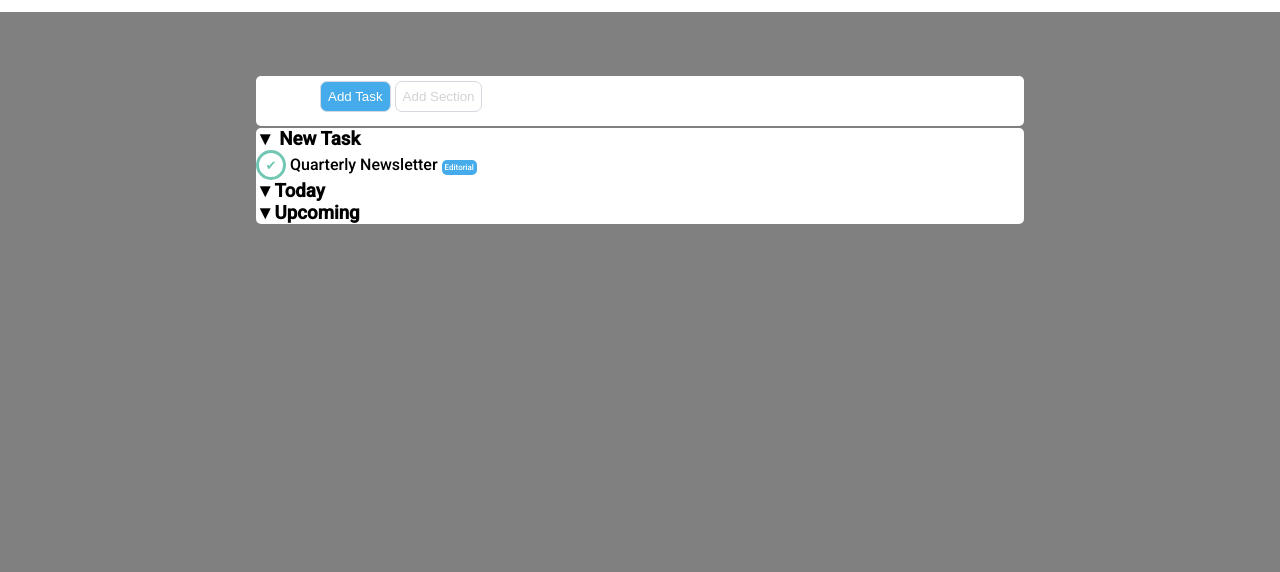
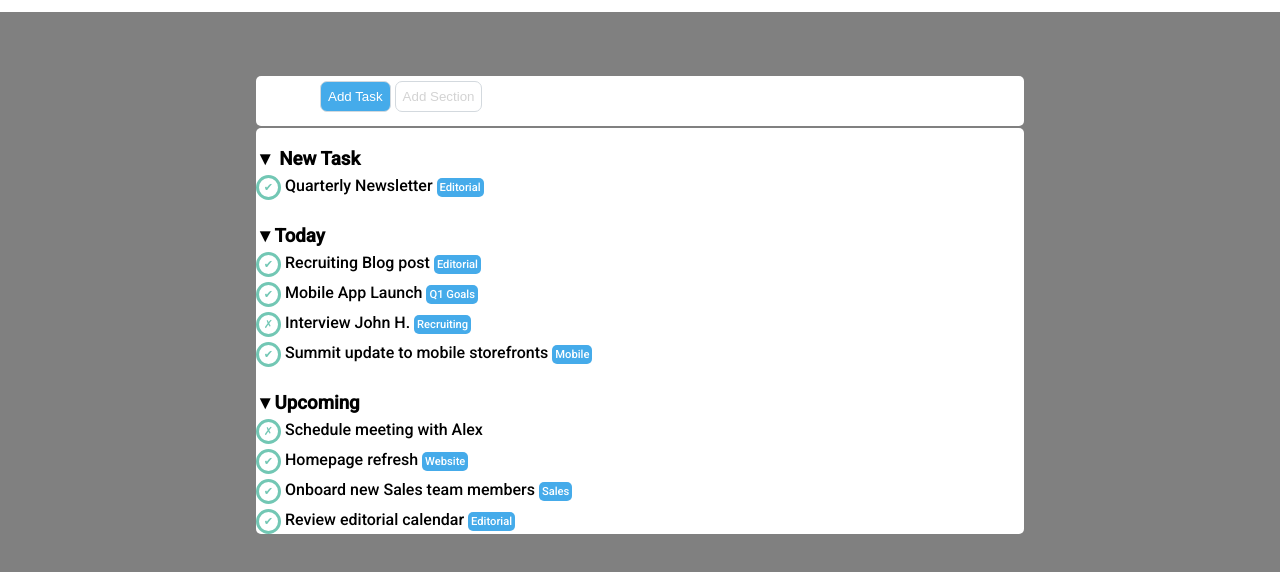
Before and after one commit to LucaBeltrami10/html-css-toboolist, a plain HTML site: page index.html in a window 1280 px wide. Shown: the part 68-640 px from the top of the page. Drawn offline with Linux system fonts and the light colour scheme.

Commit message:
Inseriti dati Main

```diff
--- a/css/style.css
+++ b/css/style.css
@@ -25,7 +25,7 @@ header>h1,img{
 
 /* MAIN */
 .button-add{
-    border: 0.5px, solid;
+    border: 0.5px solid;
     border-color: rgb(211, 217, 222);
     border-radius: 7px;
     padding: 7px;
@@ -40,18 +40,6 @@ header>h1,img{
     height: 50px;
     padding-left: 5%;
     padding-top: 5px;
-}
-.task{
-    display: inline-block;
-}
-
-/* STICKERS */
-.editorial{
-    padding: 3px;
-    background-color: #45abea;
-    border-radius: 5px;
-    font-size: 0.5em;
-    color: white;
 }
 
 
@@ -99,11 +87,12 @@ header>h1,img{
 .done{
     color: #72c7b4;
     background-color: white;
-    padding: 3px;
+    padding: 2px;
     border-radius: 50%;
-    width: 30px;
-    height: 30px;
+    width: 25px;
+    height: 25px;
     border: 3px solid #72c7b4;
+    font-size: 0.7em;
 }
 .not-done{
     color: #e73a31;
@@ -117,5 +106,21 @@ header>h1,img{
 
 .sticker{
     display: inline-block;
+    color: white;
+    padding: 3px;
+    border-radius: 5px;
+    font-size: 0.7em;
 
 }
+
+.section{
+    padding-top: 20px;
+}
+
+.instruction{
+    display: inline-block;
+}
+.task{
+    margin-top: 5px;
+    margin-bottom: 5px;
+}
--- a/index.html
+++ b/index.html
@@ -26,14 +26,55 @@
         <!-- sezione task e section -->
         <section class="container">
             <!-- New task -->
-            <h3>&#9660; New Task</h3>
-            <button class="done"> &#10004;</button>
-            <p class="task">Quarterly Newsletter</p>
-            <div class="sticker editorial">Editorial</div>
+            <h3 class="section">&#9660; New Task</h3>
+            <section class="task">
+                <button class="done"> &#10004;</button>
+                <p class="instruction">Quarterly Newsletter</p>
+                <div class="sticker background-color-lightblu">Editorial</div>
+            </section>
             <!-- Today -->
-            <h3>&#9660;Today</h3>
+            <h3 class="section">&#9660;Today</h3>
+            <section class="task">
+                <button class="done"> &#10004;</button>
+                <p class="instruction">Recruiting Blog post</p>
+                <div class="sticker background-color-lightblu">Editorial</div>
+            </section>
+            <section class="task">
+                <button class="done"> &#10004;</button>
+                <p class="instruction">Mobile App Launch</p>
+                <div class="sticker background-color-lightblu">Q1 Goals</div>
+            </section>
+            <section class="task">
+                <button class="done"> &#10007;</button>
+                <p class="instruction">Interview John H.</p>
+                <div class="sticker background-color-lightblu">Recruiting</div>
+            </section>
+            <section class="task">
+                <button class="done"> &#10004;</button>
+                <p class="instruction">Summit update to mobile storefronts</p>
+                <div class="sticker background-color-lightblu">Mobile</div>
+            </section>
             <!-- Upcoming -->
-            <h3>&#9660;Upcoming</h3>
+            <h3 class="section">&#9660;Upcoming</h3>
+            <section class="task">
+                <button class="done"> &#10007;</button>
+                <p class="instruction">Schedule meeting with Alex</p>
+            </section>
+            <section class="task">
+                <button class="done"> &#10004;</button>
+                <p class="instruction">Homepage refresh</p>
+                <div class="sticker background-color-lightblu">Website</div>
+            </section>
+            <section class="task">
+                <button class="done"> &#10004;</button>
+                <p class="instruction">Onboard new Sales team members</p>
+                <div class="sticker background-color-lightblu">Sales</div>
+            </section>
+            <section class="task">
+                <button class="done"> &#10004;</button>
+                <p class="instruction">Review editorial calendar</p>
+                <div class="sticker background-color-lightblu">Editorial</div>
+            </section>
 
         </section>
     </main>
```
